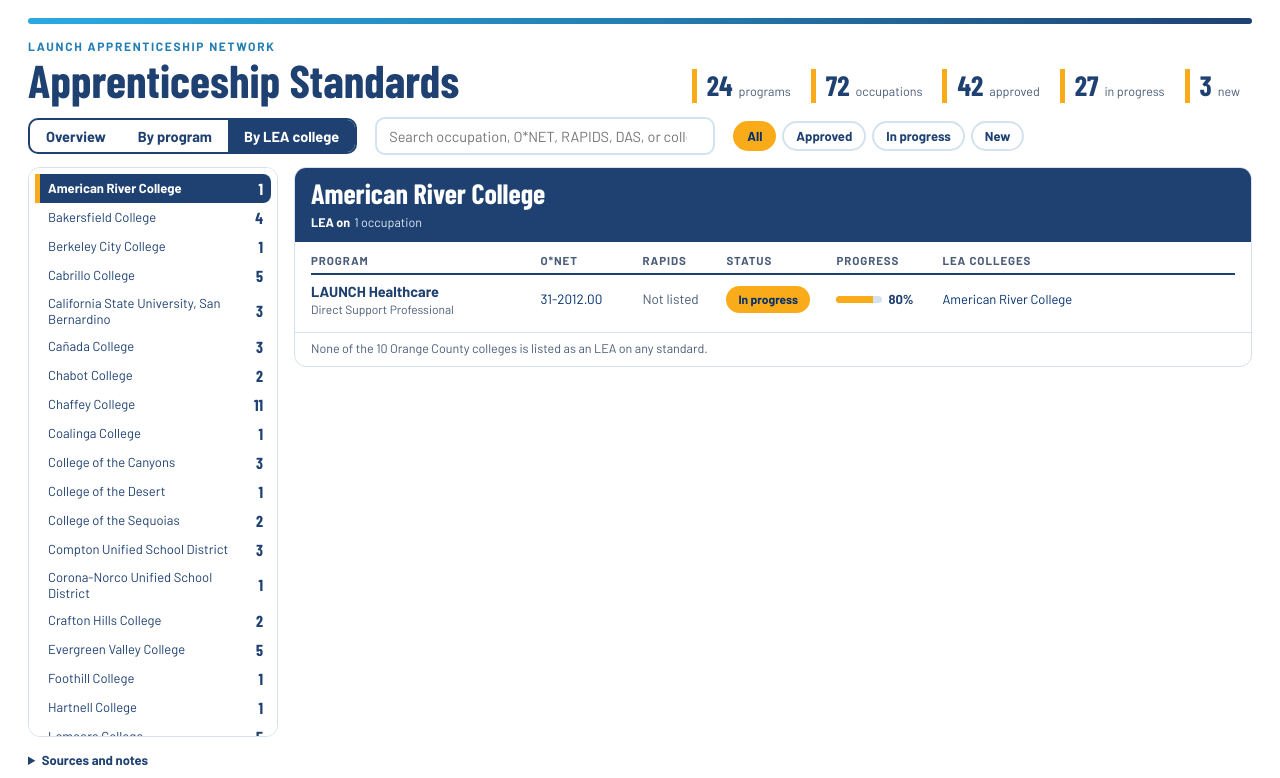
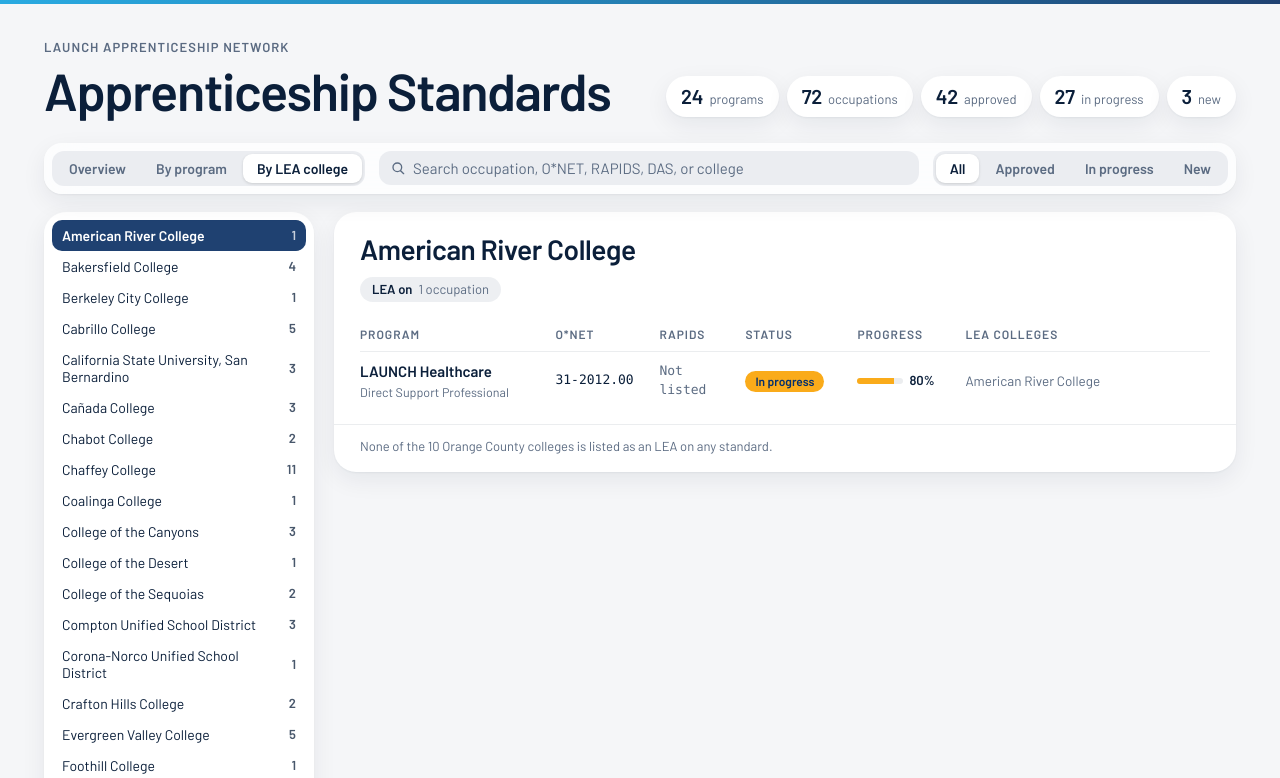
Before and after one commit to launchapprenticeshipOC/launchapprenticeshipOC, a plain HTML site: page DASapprovedStandards/index.html in a window 1280 px wide. Both pictures are taken after a click on the button "By LEA college". Shown: the top 778 px of the page. Drawn offline with nearby package versions, Linux system fonts and the light colour scheme.

Commit message:
Refactor HTML and CSS for improved layout and styles

```diff
--- a/DASapprovedStandards/index.html
+++ b/DASapprovedStandards/index.html
@@ -1,121 +1,130 @@
+<!DOCTYPE html>
+<html lang="en">
+<head>
 <meta charset="utf-8">
 <meta name="viewport" content="width=device-width, initial-scale=1">
 <title>LAUNCH Apprenticeship Standards</title>
 <link rel="preconnect" href="https://fonts.googleapis.com">
 <link rel="preconnect" href="https://fonts.gstatic.com" crossorigin>
-<link href="https://fonts.googleapis.com/css2?family=Barlow:wght@400;500;700&family=Barlow+Condensed:wght@600;700&display=swap" rel="stylesheet">
+<link href="https://fonts.googleapis.com/css2?family=Barlow:wght@400;500;600;700&display=swap" rel="stylesheet">
 <style>
 :root{
   --sky:#29AAE1; --blue:#247EB2; --deep:#1F4171; --navy:#032F6E; --orange:#FAAB1A;
-  --bg:#ffffff; --ink:#032F6E; --head:#1F4171; --muted:#4A5C78; --card:#ffffff; --line:#D3E2EE; --tint:#EAF5FC; --tint2:#CFE8F7;
-  --display:"Barlow Condensed","Arial Narrow","Roboto Condensed",Impact,sans-serif;
-  --body:"Barlow","Segoe UI",Roboto,Arial,sans-serif;
+  --bg:#F5F6F8; --card:#FFFFFF; --ink:#0B1F3A; --muted:#5B6B82; --hair:rgba(11,31,58,.08); --fill:rgba(60,80,110,.09);
+  --glass:rgba(255,255,255,.74); --seg-on:#FFFFFF; --acc:#247EB2; --sel:#1F4171; --selink:#FFFFFF;
+  --sh:0 1px 2px rgba(11,31,58,.05),0 8px 24px rgba(11,31,58,.07);
+  --sh2:0 2px 4px rgba(11,31,58,.06),0 14px 34px rgba(11,31,58,.12);
+  --font:"Barlow","Helvetica Neue",-apple-system,BlinkMacSystemFont,"Segoe UI",Roboto,Arial,sans-serif;
 }
 @media (prefers-color-scheme: dark){
-  :root{--bg:#06162C;--ink:#FFFFFF;--head:#FFFFFF;--muted:#B7C8DE;--card:#0C2441;--line:#274A74;--tint:#10305A;--tint2:#18457D}
+  :root{--bg:#050D1A;--card:#0F1B2F;--ink:#F2F6FB;--muted:#9FB1C8;--hair:rgba(255,255,255,.09);--fill:rgba(255,255,255,.08);--glass:rgba(15,27,47,.74);--seg-on:#26385A;--acc:#29AAE1;--sel:#26385A;--selink:#F2F6FB;
+    --sh:0 1px 2px rgba(0,0,0,.4),0 8px 24px rgba(0,0,0,.35);--sh2:0 2px 4px rgba(0,0,0,.45),0 14px 34px rgba(0,0,0,.5)}
 }
 *{box-sizing:border-box}
-body{margin:0;background:var(--bg);color:var(--ink);font-family:var(--body);font-size:14.5px;line-height:1.4}
+html{-webkit-text-size-adjust:100%}
+body{margin:0;background:var(--bg);color:var(--ink);font-family:var(--font);font-size:15px;line-height:1.45;-webkit-font-smoothing:antialiased}
 button,input{font-family:inherit}
-.wrap{max-width:1280px;margin:0 auto;padding:18px 28px 28px}
-.bar{height:6px;border-radius:3px;background:linear-gradient(90deg,#29AAE1,#247EB2,#1F4171);margin-bottom:14px}
-.top{display:flex;flex-wrap:wrap;gap:10px 28px;align-items:flex-end;justify-content:space-between}
-.eyebrow{font-weight:700;letter-spacing:.14em;text-transform:uppercase;font-size:12px;color:var(--blue)}
-@media (prefers-color-scheme: dark){.eyebrow{color:var(--sky)}}
-h1{font-family:var(--display);font-weight:700;font-size:clamp(32px,5vw,46px);line-height:1;margin:2px 0 0;color:var(--head)}
+button:focus-visible,input:focus-visible,summary:focus-visible{outline:3px solid var(--orange);outline-offset:2px;border-radius:10px}
+.topband{height:4px;background:linear-gradient(90deg,#29AAE1,#247EB2,#1F4171)}
+.wrap{max-width:1240px;margin:0 auto;padding:0 24px 36px}
+.top{display:flex;flex-wrap:wrap;gap:14px 28px;align-items:flex-end;justify-content:space-between;padding:34px 0 4px}
+.eyebrow{font-weight:600;font-size:13px;letter-spacing:.08em;text-transform:uppercase;color:var(--muted)}
+h1{font-weight:600;font-size:clamp(34px,5vw,52px);line-height:1.04;letter-spacing:-.025em;margin:6px 0 0}
 .stats{display:flex;flex-wrap:wrap;gap:8px}
-.stat{border-left:5px solid var(--orange);padding:2px 12px 2px 10px}
-.stat b{font-family:var(--display);font-size:28px;line-height:1;color:var(--head);margin-right:6px}
-.stat span{font-size:12.5px;color:var(--muted)}
-.tools{display:flex;flex-wrap:wrap;gap:10px 18px;align-items:center;margin:14px 0 12px}
-.tog{display:inline-flex;border:2px solid var(--deep);border-radius:10px;overflow:hidden}
-@media (prefers-color-scheme: dark){.tog{border-color:var(--sky)}}
-.tog button{font-weight:700;font-size:14.5px;padding:7px 16px;border:0;background:transparent;color:var(--head);cursor:pointer}
-.tog button[aria-pressed="true"]{background:var(--deep);color:#fff}
-@media (prefers-color-scheme: dark){.tog button[aria-pressed="true"]{background:var(--blue)}}
-button:focus-visible,input:focus-visible{outline:3px solid var(--orange);outline-offset:2px}
-.tog button:focus-visible{outline-offset:-3px}
-.search{flex:1 1 220px;max-width:340px}
-.search input{width:100%;font-size:14.5px;padding:8px 12px;border:2px solid var(--line);border-radius:10px;background:var(--card);color:var(--ink)}
-.flt{display:flex;gap:6px;flex-wrap:wrap}
-.flt button{font-weight:700;font-size:13px;padding:5px 12px;border-radius:999px;border:2px solid var(--line);background:transparent;color:var(--head);cursor:pointer}
-.flt button[aria-pressed="true"]{border-color:var(--orange);background:var(--orange);color:var(--navy)}
-.pill{font-weight:700;font-size:12px;padding:3px 10px;border-radius:999px;white-space:nowrap;display:inline-block;border:2px solid transparent}
+.stat{display:flex;align-items:baseline;gap:6px;background:var(--card);box-shadow:var(--sh);border-radius:999px;padding:6px 15px}
+.stat b{font-weight:600;font-size:20px;letter-spacing:-.01em}
+.stat span{font-size:13px;color:var(--muted)}
+.tools{position:sticky;top:10px;z-index:20;display:flex;flex-wrap:wrap;gap:10px 14px;align-items:center;margin:22px 0 18px;padding:8px;border-radius:18px;background:var(--glass);-webkit-backdrop-filter:saturate(180%) blur(18px);backdrop-filter:saturate(180%) blur(18px);box-shadow:var(--sh)}
+.tog,.flt{display:inline-flex;gap:2px;background:var(--fill);border-radius:12px;padding:3px}
+.tog button,.flt button{border:0;background:transparent;color:var(--muted);font-weight:600;font-size:14px;padding:6px 14px;border-radius:9px;cursor:pointer;white-space:nowrap}
+.tog button[aria-pressed="true"],.flt button[aria-pressed="true"]{background:var(--seg-on);color:var(--ink);box-shadow:0 1px 3px rgba(0,0,0,.14)}
+.search{position:relative;flex:1 1 220px;min-width:200px}
+.search svg{position:absolute;left:11px;top:50%;transform:translateY(-50%);width:16px;height:16px;color:var(--muted)}
+.search input{width:100%;font-size:15px;padding:8px 12px 8px 34px;border:0;border-radius:12px;background:var(--fill);color:var(--ink)}
+.search input::placeholder{color:var(--muted)}
+.flt{margin-left:auto}
+.pill{font-weight:600;font-size:12px;padding:2px 10px;border-radius:999px;white-space:nowrap;display:inline-block}
 .pill.Approved{background:var(--sky);color:var(--navy)}
 .pill.P{background:var(--orange);color:var(--navy)}
-.pill.New{background:#fff;color:var(--navy);border-color:var(--blue)}
-@media (prefers-color-scheme: dark){.pill.New{background:transparent;color:#fff;border-color:var(--sky)}}
-
-.sec{margin:0 0 14px}
-.sec h3{font-family:var(--display);font-weight:700;font-size:22px;margin:0 0 6px;color:var(--head);display:flex;align-items:center;gap:10px}
-.sec h3::after{content:"";flex:1;height:2px;background:var(--line)}
-.tiles{display:grid;grid-template-columns:repeat(auto-fill,minmax(262px,1fr));gap:10px}
-.tile{display:block;text-align:left;width:100%;background:var(--card);border:1px solid var(--line);border-left:6px solid var(--deep);border-radius:0 10px 10px 0;padding:8px 12px 9px;cursor:pointer;color:var(--ink)}
-.tile:hover{background:var(--tint)}
-.tile.fo{border-left-color:var(--orange);box-shadow:0 0 0 2px var(--orange) inset}
-.tile b{display:block;font-size:14px;line-height:1.2;color:var(--head)}
-.tile .m{display:flex;justify-content:space-between;gap:8px;font-size:12.5px;color:var(--muted);margin-top:3px}
-.seg{display:flex;height:7px;border-radius:4px;overflow:hidden;background:var(--line);margin-top:6px}
-.seg i{display:block;height:100%}
-.seg .a{background:var(--sky)}.seg .p{background:var(--orange)}.seg .n{background:var(--blue);opacity:.45}
-
-.split{display:grid;grid-template-columns:250px minmax(0,1fr);gap:16px;align-items:start}
-.rail{border:1px solid var(--line);border-radius:12px;padding:6px;background:var(--card);max-height:calc(100vh - 230px);min-height:260px;overflow:auto}
-.rail h4{margin:8px 6px 3px;font-size:11.5px;letter-spacing:.08em;text-transform:uppercase;color:var(--muted)}
-.rail h4:first-child{margin-top:2px}
-.rail button{display:flex;align-items:center;justify-content:space-between;gap:8px;width:100%;text-align:left;background:transparent;border:0;border-left:5px solid transparent;border-radius:0 8px 8px 0;padding:5px 8px;font-size:13px;color:var(--head);cursor:pointer}
-.rail button:hover{background:var(--tint)}
-.rail button[aria-current="true"]{background:var(--deep);color:#fff;border-left-color:var(--orange);font-weight:700}
-.rail .n{font-family:var(--display);font-size:16px;font-weight:700}
-.card{background:var(--card);border:1px solid var(--line);border-radius:12px;overflow:hidden}
-.band{background:var(--deep);color:#fff;padding:11px 16px 10px}
-.band h2{font-family:var(--display);font-weight:700;font-size:28px;line-height:1.05;margin:0}
-.meta{display:flex;flex-wrap:wrap;gap:2px 20px;margin-top:6px;font-size:12.5px;color:#DCE9F5;align-items:center}
-.meta em{font-style:normal;font-weight:700;color:#fff;margin-right:4px}
-.pb{display:inline-block;width:80px;height:8px;border-radius:4px;background:rgba(255,255,255,.25);vertical-align:middle;margin:0 6px 0 2px;overflow:hidden}
+.pill.New{background:transparent;color:var(--ink);box-shadow:inset 0 0 0 1.5px var(--acc)}
+.sec{margin:0 0 26px}
+.sec h3{font-weight:600;font-size:12.5px;letter-spacing:.08em;text-transform:uppercase;color:var(--muted);margin:0 4px 10px}
+.tiles{display:grid;grid-template-columns:repeat(auto-fill,minmax(250px,1fr));gap:12px}
+.tile{position:relative;display:block;text-align:left;width:100%;background:var(--card);border:0;border-radius:18px;box-shadow:var(--sh);padding:14px 16px 15px;cursor:pointer;color:var(--ink)}
+.tile:hover{box-shadow:var(--sh2)}
+.tile b{display:block;font-weight:600;font-size:16px;line-height:1.25;letter-spacing:-.01em;padding-right:44px}
+.tile .m{display:flex;justify-content:space-between;gap:8px;font-size:13px;color:var(--muted);margin-top:6px}
+.tile .focus{position:absolute;top:12px;right:12px;font-size:11px;font-weight:600;background:var(--orange);color:var(--navy);border-radius:999px;padding:1px 9px}
+.sbar{display:flex;height:6px;border-radius:3px;overflow:hidden;background:var(--fill);margin-top:11px}
+.sbar i{display:block;height:100%}
+.sbar .a{background:var(--sky)}.sbar .p{background:var(--orange)}.sbar .n{background:var(--acc);opacity:.45}
+.split{display:grid;grid-template-columns:270px minmax(0,1fr);gap:20px;align-items:start}
+.rail{background:var(--card);border-radius:22px;box-shadow:var(--sh);padding:8px;max-height:calc(100vh - 110px);min-height:260px;overflow:auto;position:sticky;top:84px}
+.rail h4{margin:12px 10px 4px;font-size:12px;letter-spacing:.08em;text-transform:uppercase;color:var(--muted);font-weight:600}
+.rail h4:first-child{margin-top:6px}
+.rail button{display:flex;align-items:center;justify-content:space-between;gap:8px;width:100%;text-align:left;background:transparent;border:0;border-radius:10px;padding:7px 10px;font-size:14px;color:var(--ink);cursor:pointer}
+.rail button:hover{background:var(--fill)}
+.rail button[aria-current="true"]{background:var(--sel);color:var(--selink);font-weight:600}
+.rail .n{font-weight:600;font-size:13px;opacity:.75}
+.card{background:var(--card);border-radius:22px;box-shadow:var(--sh);overflow:hidden}
+.band{padding:22px 26px 10px}
+.band h2{font-weight:600;font-size:28px;line-height:1.1;letter-spacing:-.015em;margin:0}
+.meta{display:flex;flex-wrap:wrap;gap:8px 8px;margin-top:12px;font-size:13px;color:var(--muted);align-items:center}
+.meta>span{display:inline-flex;align-items:center;gap:6px;background:var(--fill);border-radius:999px;padding:3px 12px}
+.meta em{font-style:normal;font-weight:600;color:var(--ink)}
+.pb{display:inline-block;width:70px;height:7px;border-radius:4px;background:var(--hair);vertical-align:middle;overflow:hidden}
 .pb i{display:block;height:100%;background:var(--sky)}
-.rows{padding:2px 16px 8px}
-.row,.hd{display:grid;grid-template-columns:minmax(0,1.5fr) 92px 74px 100px 96px minmax(0,2fr);gap:10px;align-items:center;padding:6px 0}
-.hd{font-weight:700;font-size:11.5px;letter-spacing:.08em;text-transform:uppercase;color:var(--muted);border-bottom:2px solid var(--head);padding:8px 0 5px}
-.row{border-top:1px solid var(--line)}
+.rows{padding:6px 26px 14px}
+.row,.hd{display:grid;grid-template-columns:minmax(0,1.5fr) 92px 74px 100px 96px minmax(0,2fr);gap:12px;align-items:center;padding:9px 0}
+.hd{font-weight:600;font-size:12px;letter-spacing:.08em;text-transform:uppercase;color:var(--muted);border-bottom:1px solid var(--hair);padding:8px 0}
+.row{border-top:1px solid var(--hair)}
 .hd+.row{border-top:0}
-.row .oc{font-weight:700;color:var(--head)}
-.row .oc small{display:block;font-weight:400;font-size:12px;color:var(--muted)}
-.code{font-family:"Barlow",Consolas,monospace;font-size:13.5px}
+.row .oc{font-weight:600}
+.row .oc small{display:block;font-weight:400;font-size:12.5px;color:var(--muted)}
+.code{font-family:ui-monospace,SFMono-Regular,Menlo,Consolas,monospace;font-size:13px}
 .nl{color:var(--muted)}
-.pr{display:flex;align-items:center;gap:6px;font-weight:700;color:var(--head);font-size:13px}
-.pr span.t{display:inline-block;width:46px;height:7px;border-radius:4px;background:var(--line);overflow:hidden}
+.pr{display:flex;align-items:center;gap:6px;font-weight:600;font-size:13px}
+.pr span.t{display:inline-block;width:46px;height:6px;border-radius:3px;background:var(--hair);overflow:hidden}
 .pr span.t i{display:block;height:100%}
-.pr .Approved i{background:var(--sky)}.pr .P i{background:var(--orange)}.pr .New i{background:var(--blue)}
-.lea{font-size:13px}
-.note{padding:7px 16px 9px;font-size:12.5px;color:var(--muted);border-top:1px solid var(--line)}
-.empty{padding:18px 16px;color:var(--muted)}
-.cnt{margin:0 0 8px;font-weight:700;color:var(--head)}
-details{margin-top:14px;max-width:100ch;font-size:13px;color:var(--muted)}
-summary{cursor:pointer;font-weight:700;color:var(--head)}
-details p{margin:6px 0}
+.pr .Approved i{background:var(--sky)}.pr .P i{background:var(--orange)}.pr .New i{background:var(--acc)}
+.lea{font-size:13.5px;color:var(--muted)}
+.note{padding:12px 26px 16px;font-size:13px;color:var(--muted);border-top:1px solid var(--hair)}
+.empty{padding:22px 26px;color:var(--muted)}
+.cnt{margin:0 4px 10px;font-weight:600}
+details{margin-top:22px;max-width:100ch;font-size:13.5px;color:var(--muted)}
+summary{cursor:pointer;font-weight:600;color:var(--ink)}
+details p{margin:8px 0}
+@media (prefers-reduced-motion:no-preference){.tile{transition:box-shadow .2s ease}}
 @media (max-width:860px){
-  .wrap{padding:14px 14px 24px}
+  .wrap{padding:0 16px 28px}
+  .top{padding-top:24px}
   .split{grid-template-columns:1fr}
-  .rail{max-height:200px}
+  .rail{position:static;max-height:220px}
+  .flt{margin-left:0}
+  .band{padding:18px 18px 8px}.rows{padding:4px 18px 12px}.note{padding:12px 18px 14px}
   .row,.hd{grid-template-columns:minmax(0,1fr) auto;grid-template-areas:"o s" "n r" "l l"}
   .hd{display:none}
   .row .oc{grid-area:o}.row .st{grid-area:s;justify-self:end}.row .on{grid-area:n}.row .rp{grid-area:r;justify-self:end}.row .pr{display:none}.row .lea{grid-area:l}
 }
 </style>
+</head>
+<body>
+<div class="topband" role="presentation"></div>
 <div class="wrap">
-  <div class="bar" role="presentation"></div>
-  <div class="top">
+  <header class="top">
     <div><div class="eyebrow">LAUNCH Apprenticeship Network</div><h1>Apprenticeship Standards</h1></div>
     <div class="stats" id="stats"></div>
-  </div>
+  </header>
   <div class="tools">
     <div class="tog" role="group" aria-label="View">
       <button type="button" data-v="ov" aria-pressed="true">Overview</button>
       <button type="button" data-v="pr" aria-pressed="false">By program</button>
       <button type="button" data-v="co" aria-pressed="false">By LEA college</button>
     </div>
-    <div class="search"><input type="search" id="q" placeholder="Search occupation, O*NET, RAPIDS, DAS, or college" aria-label="Search standards"></div>
+    <div class="search">
+      <svg viewBox="0 0 24 24" fill="none" stroke="currentColor" stroke-width="2" stroke-linecap="round" aria-hidden="true"><circle cx="11" cy="11" r="6.5"/><path d="M16 16l4.5 4.5"/></svg>
+      <input type="search" id="q" placeholder="Search occupation, O*NET, RAPIDS, DAS, or college" aria-label="Search standards">
+    </div>
     <div class="flt" role="group" aria-label="Filter by occupation status">
       <button type="button" data-f="all" aria-pressed="true">All</button>
       <button type="button" data-f="Approved" aria-pressed="false">Approved</button>
@@ -128,10 +137,10 @@ details p{margin:6px 0}
     <summary>Sources and notes</summary>
     <p>Built from the LAUNCH Standards sheet in Smartsheet (124 rows), read on October 28, 2026. Each program is a DAS standard with its occupations. Status, O*NET and RAPIDS codes, progress, and LEA colleges are as listed on the sheet. Progress is the occupation's DAS approval progress.</p>
     <p>Sector groups are for navigation only and are not on the sheet. LEA names include a few school districts and one university. Blank O*NET or RAPIDS codes are shown as not listed. Three programs have no occupations listed yet. Industrial Technology and Manufacturing also lists Cabinetmaker, HVAC Installer, and Guitar Builder at the program level, with no occupation rows.</p>
-    <p>This board does not reproduce the LAUNCH wordmark. Place the official logo file on white.</p>
   </details>
 </div>
 <script>
+
 var A="Approved",P="In progress",N="New";
 var SEC={h:"Healthcare and human services",e:"Education",b:"IT, business, food, and hospitality",i:"Industrial, automotive, and manufacturing"};
 var PR=[
@@ -251,7 +260,7 @@ function ov(){
     h+='<div class="sec"><h3>'+SEC[k]+'</h3><div class="tiles">';
     ps.forEach(function(p){
       var a=p.o.filter(function(o){return o[3]===A}).length,pr=p.o.filter(function(o){return o[3]===P}).length,nw=p.o.filter(function(o){return o[3]===N}).length,t=p.o.length||1;
-      h+='<button type="button" class="tile'+(p.fo?' fo':'')+'" data-p="'+p.id+'"><b>'+esc(p.n)+'</b><div class="m"><span>DAS '+(p.das||"not assigned")+'</span><span>'+(p.o.length?p.o.length+(p.o.length===1?' occupation':' occupations'):'No occupations yet')+'</span></div><div class="seg" role="img" aria-label="'+a+' approved, '+pr+' in progress, '+nw+' new"><i class="a" style="width:'+(a/t*100)+'%"></i><i class="p" style="width:'+(pr/t*100)+'%"></i><i class="n" style="width:'+(nw/t*100)+'%"></i></div></button>';
+      h+='<button type="button" class="tile'+(p.fo?' fo':'')+'" data-p="'+p.id+'"><b>'+esc(p.n)+'</b>'+(p.fo?'<span class="focus">Focus</span>':'')+'<div class="m"><span>DAS '+(p.das||"not assigned")+'</span><span>'+(p.o.length?p.o.length+(p.o.length===1?' occupation':' occupations'):'No occupations yet')+'</span></div><div class="sbar" role="img" aria-label="'+a+' approved, '+pr+' in progress, '+nw+' new"><i class="a" style="width:'+(a/t*100)+'%"></i><i class="p" style="width:'+(pr/t*100)+'%"></i><i class="n" style="width:'+(nw/t*100)+'%"></i></div></button>';
     });
     h+='</div></div>';
   });
@@ -319,3 +328,5 @@ V.addEventListener("click",function(e){
 });
 render();
 </script>
+</body>
+</html>
```
